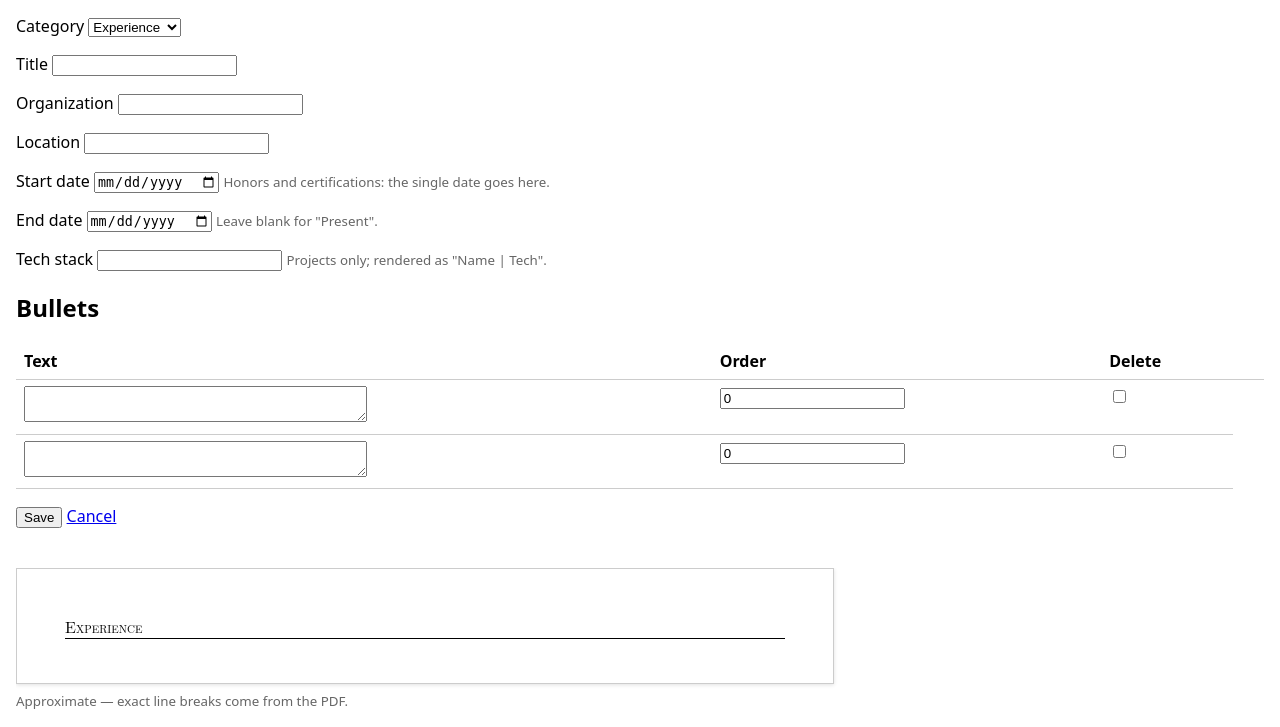
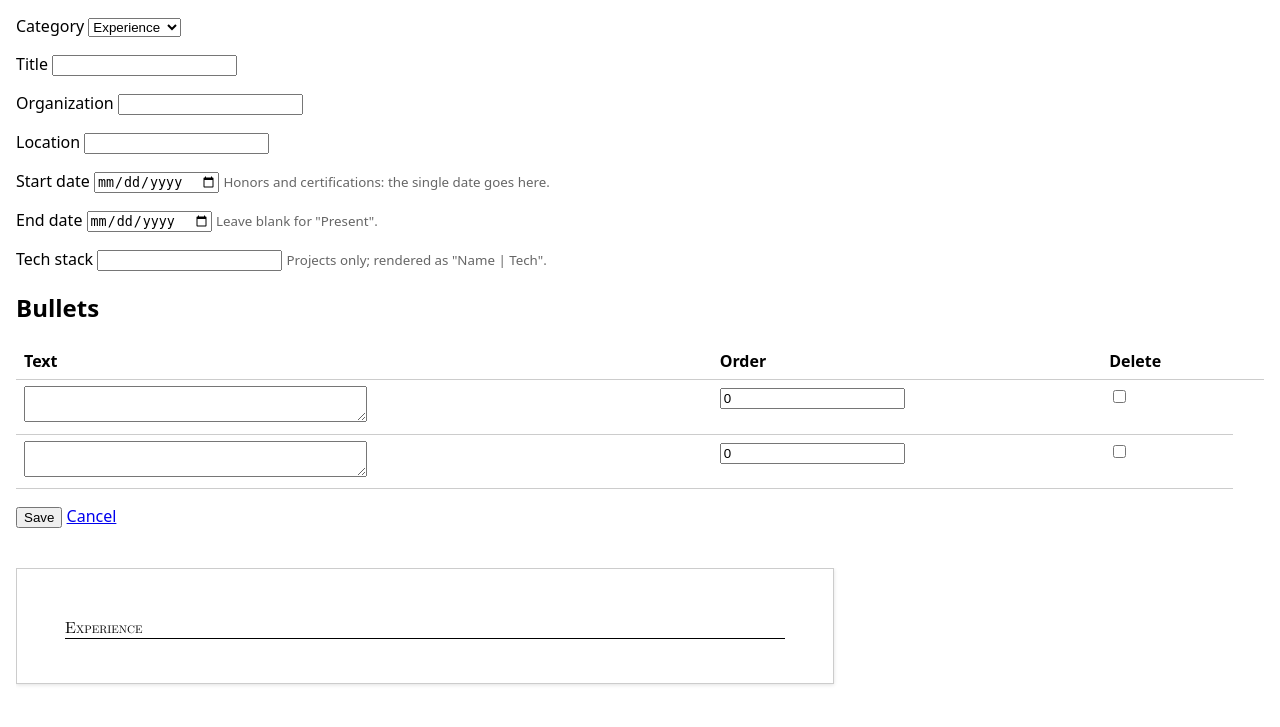
Before and after one commit to nolawimelese/ResumeBank, a Django app: page /components/new/ in a window 1280 px wide. Shown: the part 134-861 px from the top of the page. After the commit the page ends 819 px from the top, so only its background shows below. Run offline with Django 5.2, Linux system fonts and the light colour scheme.

Commit message:
added fonts to component preview, removed note at end

```diff
--- a/bank/templates/bank/edit.html
+++ b/bank/templates/bank/edit.html
@@ -49,8 +49,6 @@
 {% if preview %}
 <aside class="component-preview">
     <div id="component-preview" class="resume-sheet"></div>
-    <small class="muted">Approximate &mdash; exact line breaks come from the PDF.</small>
-</aside>
 </div>
 <script src="{% static 'js/component_preview.js' %}" defer></script>
 {% endif %}
--- a/static/css/site.css
+++ b/static/css/site.css
@@ -68,7 +68,12 @@ body.editor-page { max-width: 110rem; }
 .component-preview { position: sticky; top: 1rem; max-width: 100%; overflow-x: auto; }
 @media (max-width: 80rem) { .editor { grid-template-columns: minmax(0, 1fr); } }
 
-/* Approximates Jake's template: 7.5in text width, 11pt Computer Modern. */
+/* Latin Modern, pdflatex's Computer Modern, served locally so browser line wraps match the PDF. */
+@font-face { font-family: "Latin Modern Roman"; src: url("../fonts/lmroman10-regular.otf") format("opentype"); font-weight: normal; font-style: normal; }
+@font-face { font-family: "Latin Modern Roman"; src: url("../fonts/lmroman10-bold.otf") format("opentype"); font-weight: bold; font-style: normal; }
+@font-face { font-family: "Latin Modern Roman"; src: url("../fonts/lmroman10-italic.otf") format("opentype"); font-weight: normal; font-style: italic; }
+
+/* Approximates Jake's template: 7.5in text width, 11pt Latin Modern. */
 .resume-sheet {
     width: 7.5in; box-sizing: content-box; padding: .5in .5in .4in; margin-bottom: .35rem;
     background: #fff; color: #000; border: 1px solid var(--border); box-shadow: 0 1px 4px rgba(0, 0, 0, .12);
@@ -78,5 +83,5 @@ body.editor-page { max-width: 110rem; }
 .resume-sheet .rs-section { font-size: 12pt; font-weight: normal; font-variant: small-caps; margin: 0 0 .35em; padding-bottom: 1px; border-bottom: .5pt solid #000; }
 .resume-sheet .rs-row { display: flex; justify-content: space-between; gap: 1em; margin-left: .15in; }
 .resume-sheet .rs-small { font-size: 10pt; }
-.resume-sheet .rs-bullets { margin: .2em 0 0 .15in; padding-left: .25in; font-size: 10pt; }
+.resume-sheet .rs-bullets { margin: .2em 0 0 .15in; padding-left: 24.2pt; font-size: 10pt; }  /* LaTeX's \leftmarginii: 2.2em at 11pt */
 .resume-sheet .rs-bullets li { margin-bottom: .1em; }
```
Also changed, not shown: CLAUDE.md (+1 -1 lines), static/fonts/README.md (added), static/fonts/lmroman10-bold.otf (added), static/fonts/lmroman10-italic.otf (added), static/fonts/lmroman10-regular.otf (added).
